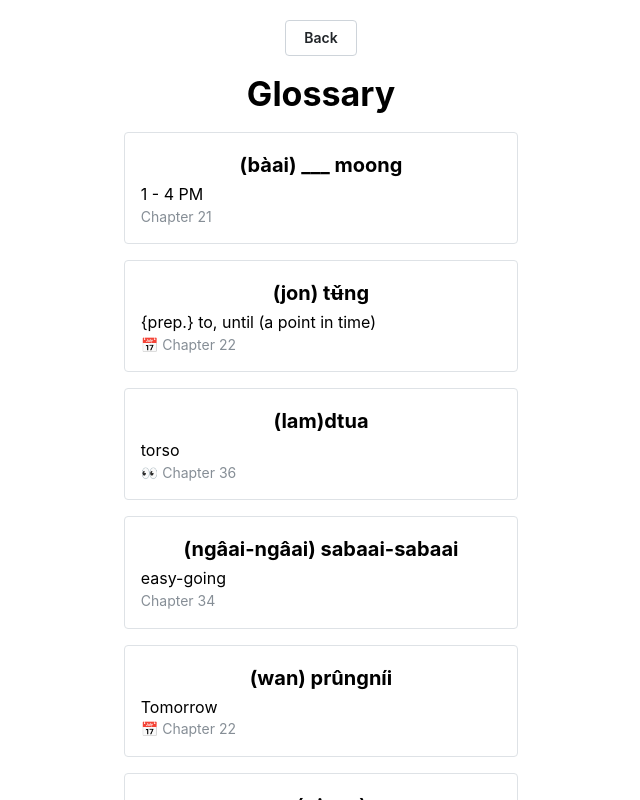
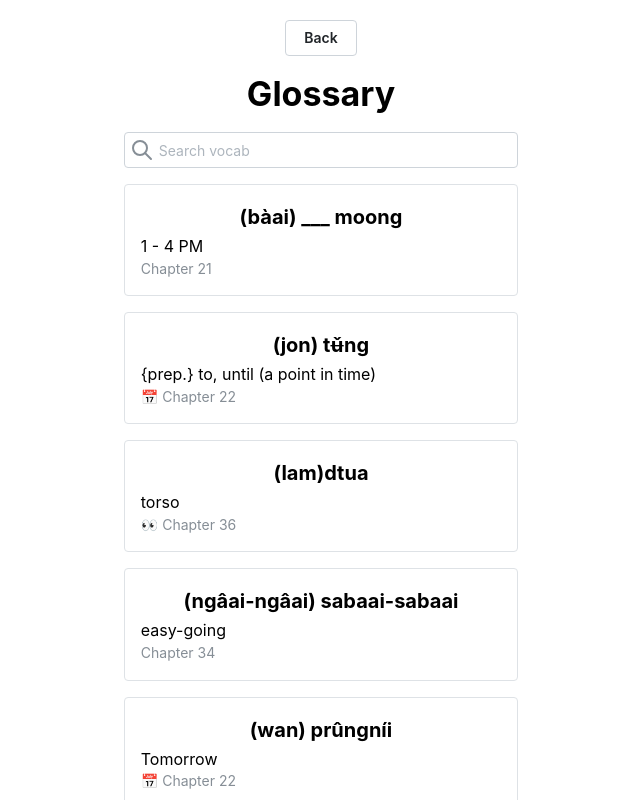
Before and after one commit to KathyTheTurtle/dls-courses, a React (Vite) app: page /course/journey2/glossary in a window 1280 px wide. Shown: the top 800 px of the page, without its empty margins (319-959 px from the left). Built offline with nearby package versions, Linux system fonts and the light colour scheme.

Commit message:
Add search to glossary

```diff
--- a/package.json
+++ b/package.json
@@ -23,6 +23,7 @@
   "dependencies": {
     "@mantine/core": "7.13.3",
     "@mantine/hooks": "7.13.3",
+    "@tabler/icons-react": "^3.21.0",
     "react": "^18.3.1",
     "react-dom": "^18.3.1",
     "react-router-dom": "^6.27.0"
--- a/src/pages/Glossary.page.tsx
+++ b/src/pages/Glossary.page.tsx
@@ -1,11 +1,16 @@
 import { useEffect, useState } from 'react';
+import { IconSearch } from '@tabler/icons-react';
 import { Link, useParams } from 'react-router-dom';
-import { Button, Card, Center, Group, Stack, Text, Title } from '@mantine/core';
+import { Button, Card, Center, Group, Stack, Text, TextInput, Title } from '@mantine/core';
+import { useInputState } from '@mantine/hooks';
 import data from '../data.json';
 import { GlossaryItem } from '../types';
 
+let allGlossaryItems: GlossaryItem[] = [];
+
 export function GlossaryPage() {
   const [glossaryItems, setGlossaryItems] = useState<GlossaryItem[]>([]);
+  const [searchString, setSearchString] = useInputState('');
 
   const { courseId } = useParams();
 
@@ -23,9 +28,20 @@ export function GlossaryPage() {
         })) || []),
       ]);
       glossaryItems.sort((a, b) => (a.transliteration < b.transliteration ? -1 : 1));
-      setGlossaryItems(glossaryItems);
+      allGlossaryItems = glossaryItems;
+      setGlossaryItems(allGlossaryItems);
     }
   }, [courseId]);
+
+  useEffect(() => {
+    setGlossaryItems(
+      allGlossaryItems.filter(
+        (glossaryItem) =>
+          glossaryItem.transliteration.includes(searchString) ||
+          glossaryItem.english.includes(searchString)
+      )
+    );
+  }, [searchString]);
 
   return (
     <Center>
@@ -38,6 +54,12 @@ export function GlossaryPage() {
         <Group justify="center">
           <Title>Glossary</Title>
         </Group>
+        <TextInput
+          placeholder="Search vocab"
+          leftSection={<IconSearch />}
+          value={searchString}
+          onChange={(event) => setSearchString(event.currentTarget.value)}
+        />
         {glossaryItems.map((glossaryItem) => (
           <Card withBorder>
             <Center>
```
Also changed, not shown: 1 other file (tests, documents, lock files or other folders).
